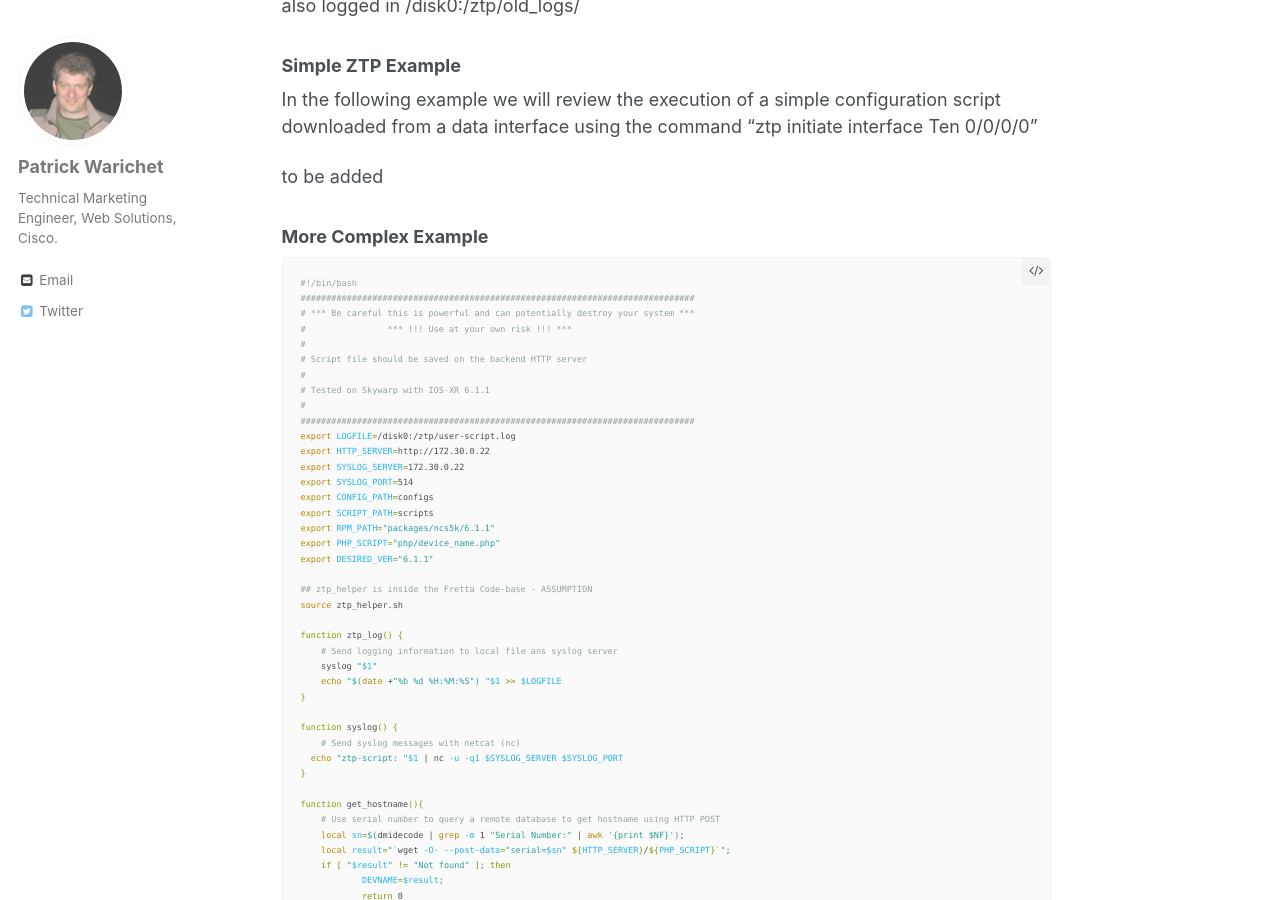
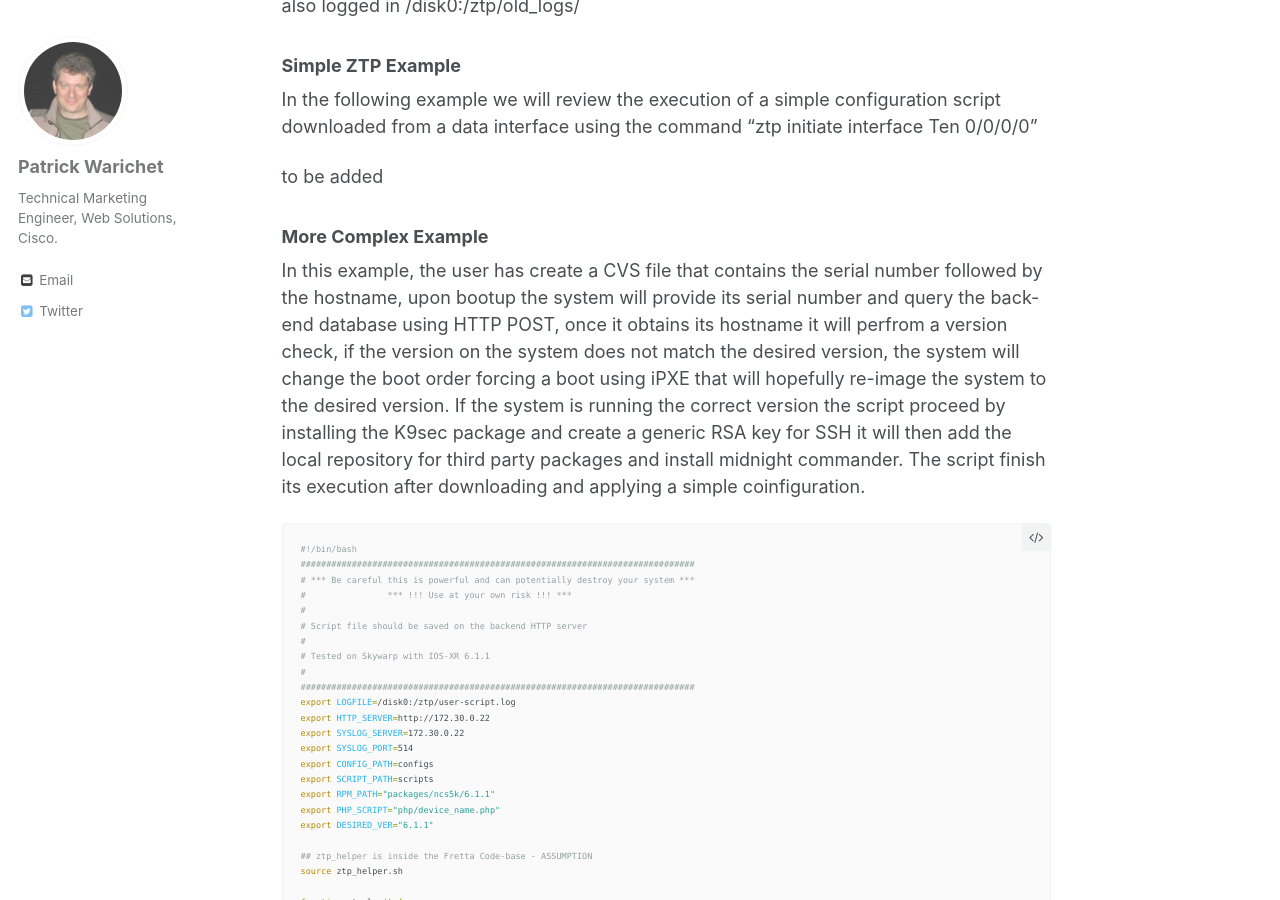
Before and after one commit to xrdocs/software-management, a Jekyll site: the page built from _tutorials/2016-08-26-working-with-ztp.md, in a window 1280 px wide and 900 px high, scrolled down 4540 px. Built offline with Jekyll 4.4.1, drawn with Linux system fonts in a browser that asks for light colours; comment, search, counter and statistics services are not loaded; some of the changed text lies outside the part shown.

Commit message:
Updated 2016-08-26-working-with-ztp.md

````diff
--- a/_tutorials/2016-08-26-working-with-ztp.md
+++ b/_tutorials/2016-08-26-working-with-ztp.md
@@ -119,7 +119,8 @@ xrapply_string_with_reason ”system renamed again" "hostname venus\n interface
 ztp initiate allows the execution of a script even of the system has already been configured. This command is useful for testing ZTP without forcing a reload.
 
 ```
-RP/0/RP0/CPU0:venus#ztp initiate debug verbose interface TenGigE 0/0/0/0 Invoke ZTP? (this may change your configuration) [confirm] [y/n] :
+RP/0/RP0/CPU0:venus#ztp initiate debug verbose interface TenGigE 0/0/0/0
+Invoke ZTP? (this may change your configuration) [confirm] [y/n] :
 ```
 
 **ztp terminate:** Terminates any ZTP session in progress
@@ -164,6 +164,8 @@ In the following example we will review the execution of a simple configuration
 to be added
 
 ### More Complex Example
+In this example, the user has create a CVS file that contains the serial number followed by the hostname, upon bootup the system will provide its serial number and query the back-end database using HTTP POST, once it obtains its hostname it will perfrom a version check, if the version on the system does not match the desired version, the system will change the boot order forcing a boot using iPXE that will hopefully re-image the system to the desired version. If the system is running the correct version the script proceed by installing the K9sec package and create a generic RSA key for SSH it will then add the local repository for third party packages and install midnight commander. The script finish its execution after downloading and applying a simple coinfiguration.
+
 ```bash
 #!/bin/bash
 #############################################################################
````
Also changed, not shown: other parts of _tutorials/2016-08-26-working-with-ztp.md (+0 -1 lines).
